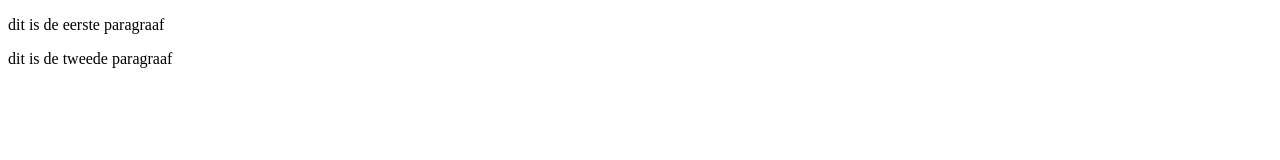
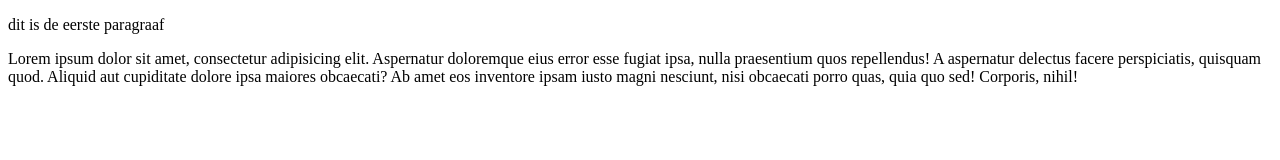
Before and after one commit to Eharinck/oefen-project-git-hub, a plain HTML site: page index.html in a window 1280 px wide. Drawn offline with Linux system fonts and the light colour scheme.

Commit message:
dit is mijn commit

```diff
--- a/index.html
+++ b/index.html
@@ -6,7 +6,7 @@
 </head>
 <body>
 <p>dit is de eerste paragraaf</p>
-<p>dit is de tweede paragraaf</p>
+<p>Lorem ipsum dolor sit amet, consectetur adipisicing elit. Aspernatur doloremque eius error esse fugiat ipsa, nulla praesentium quos repellendus! A aspernatur delectus facere perspiciatis, quisquam quod. Aliquid aut cupiditate dolore ipsa maiores obcaecati? Ab amet eos inventore ipsam iusto magni nesciunt, nisi obcaecati porro quas, quia quo sed! Corporis, nihil!</p>
 
 </body>
 </html>
```
